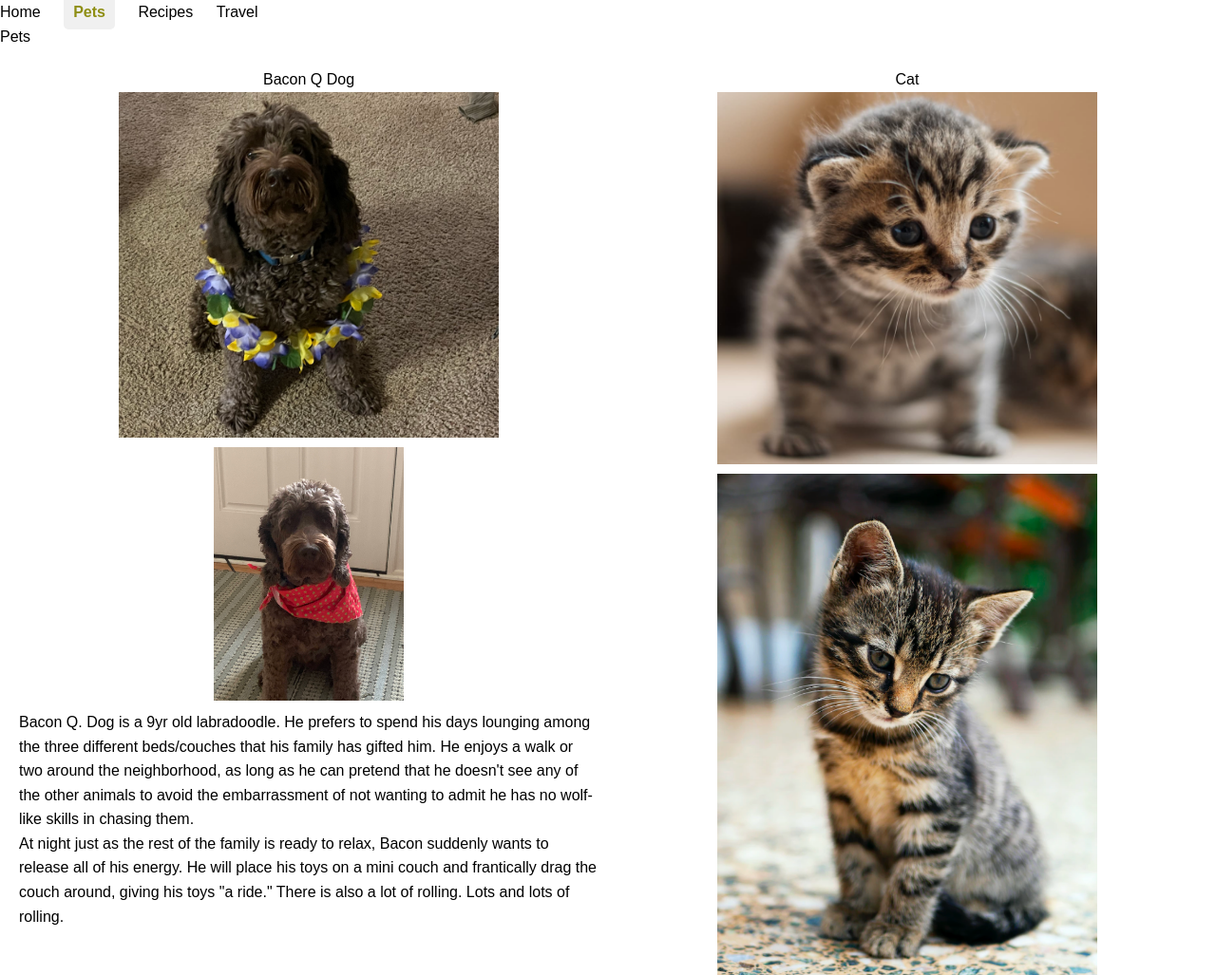
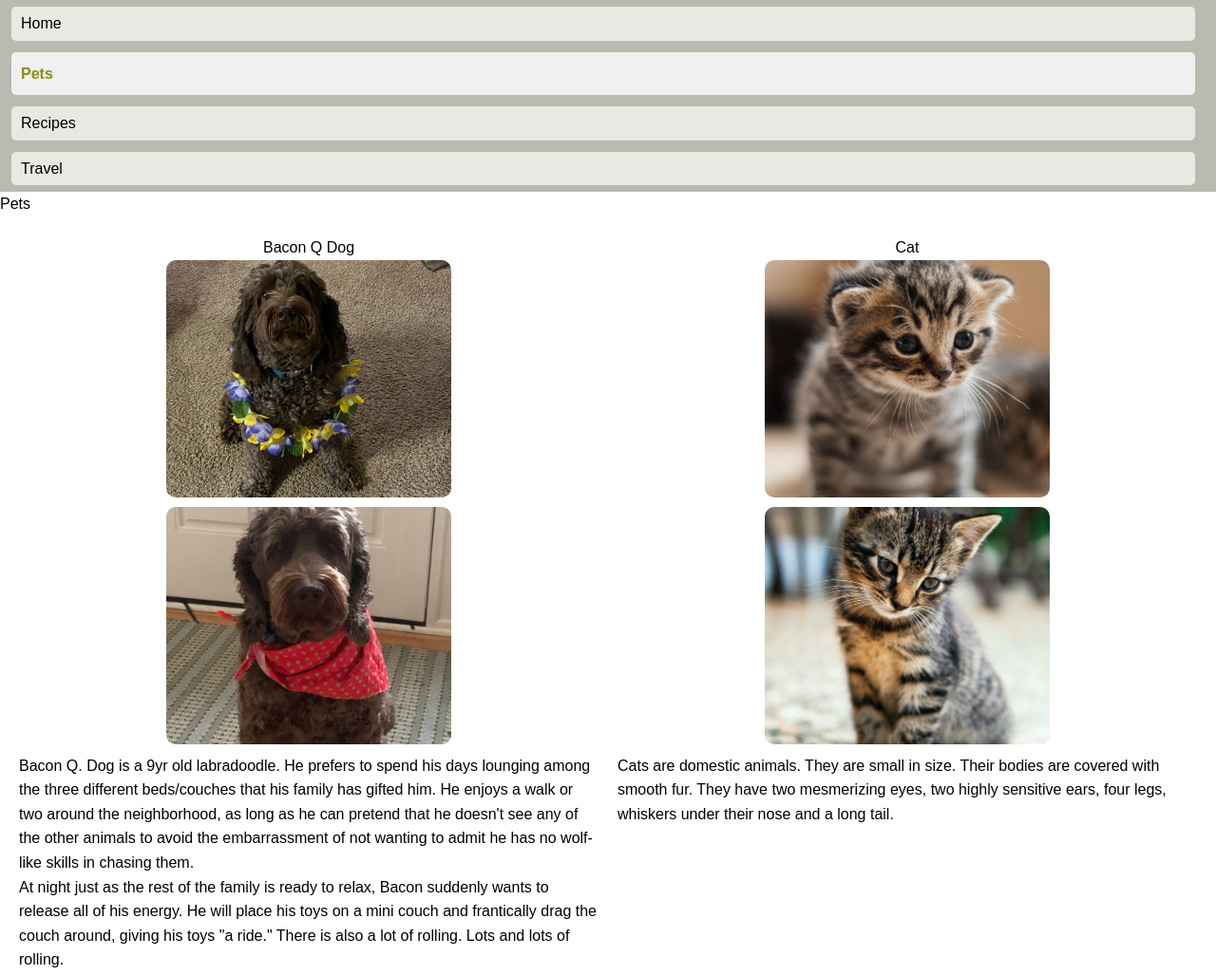
Before and after one commit to freshmanst/ccp_mobile_w24, a plain HTML site: page pets.html in a window 1280 px wide. Shown: the top 1027 px of the page at 95% size. Drawn offline with Linux system fonts and the light colour scheme.

Commit message:
Add files via upload

```diff
--- a/css/styles.css
+++ b/css/styles.css
@@ -5,16 +5,40 @@ ul {
     margin: 0;
 }
 
+header nav {
+    border: 1px solid transparent;
+    background-color: #bbbab0;
+    /* border-radius: 10px;  */
+}
+
+header {
+    width: 100%;
+    /* background-color: #eeeee2;  */
+    box-sizing: border-box;
+}
+
+
+
 
 .navigation li {
-    display: inline-block;
-    margin-right: 20px;
+    border: 1px solid transparent;
+    border-radius: 10px;
+    margin-right: 10px;
+    padding: 5px 10px;
 }
 
 .navigation li a {
+    display: block;
+    padding: 5px 10px;
+    color: black;
     text-decoration: none;
-    color: black;
+    background-color: #e9e9e4;
+    border-radius: 5px
+}
 
+.navigation li a:hover {
+    background-color: #eef2af;
+    color: #000;
 }
 
 
@@ -75,20 +99,25 @@ main {
 
 .grid-item img {
     max-width: 100%;
-    height: auto;
+    /* height: auto;  */
     margin-bottom: 10px;
 }
 
 section {
     padding: 20px;
     border: 1px solid #ddd;
-    border-radius: 4px;
+    border-radius: 20px;
 }
 
 
 img {
-    max-width: 100%;
-    height: auto;
+
+    width: 300px;
+    height: 250px;
+    object-fit: cover;
+    border-radius: 10px;
+    /* max-width: 100%;
+    height: auto; */
     display: block;
 }
 
```
